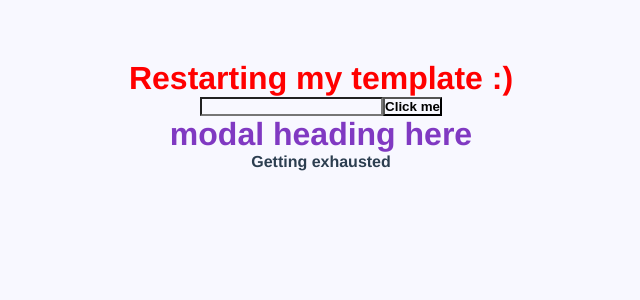
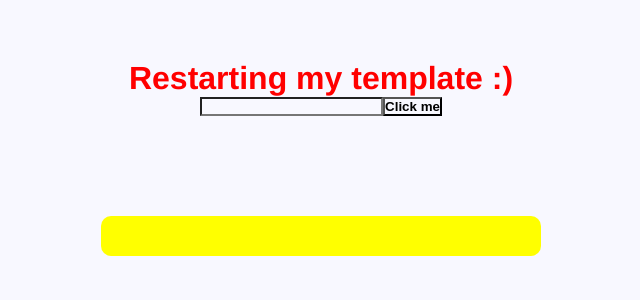
Before and after one commit to kiboma2021/vue-modal, a Vue app: page / in a window 1280 px wide. Shown: the top 300 px of the page, without its empty margins (319-959 px from the left). Built offline with nearby package versions, Linux system fonts and the light colour scheme.

Commit message:
Add modal

```diff
--- a/src/App.vue
+++ b/src/App.vue
@@ -6,7 +6,7 @@
   <button @click="addClass">Click me</button>
 </div>
 
-<Modal header="modal heading here" secondheader="Getting exhausted"/>
+<Modal class="modalPopup" header="modal heading here" secondheader="Getting exhausted"/>
 
 </template>
 
@@ -55,4 +55,5 @@ h1{
 .name {
   background-color: greenyellow;
 }
+
 </style>
--- a/src/components/Modal.vue
+++ b/src/components/Modal.vue
@@ -1,6 +1,9 @@
 <template>
-    <h1>{{header}}</h1>
-    <p>{{ secondheader }}</p>
+    <div class="backdrop">
+        <div class="modal">
+            <slot></slot>
+        </div>
+    </div>
 </template>
 <script>
 export default {
@@ -12,4 +15,12 @@ export default {
 h1 {
     color: rgb(128, 57, 194);
 }
+
+.modal {
+    width: 400px;
+    padding: 20px;
+    margin: 100px auto;
+    border-radius: 10px;
+    background: yellow;
+}
 </style>
```
